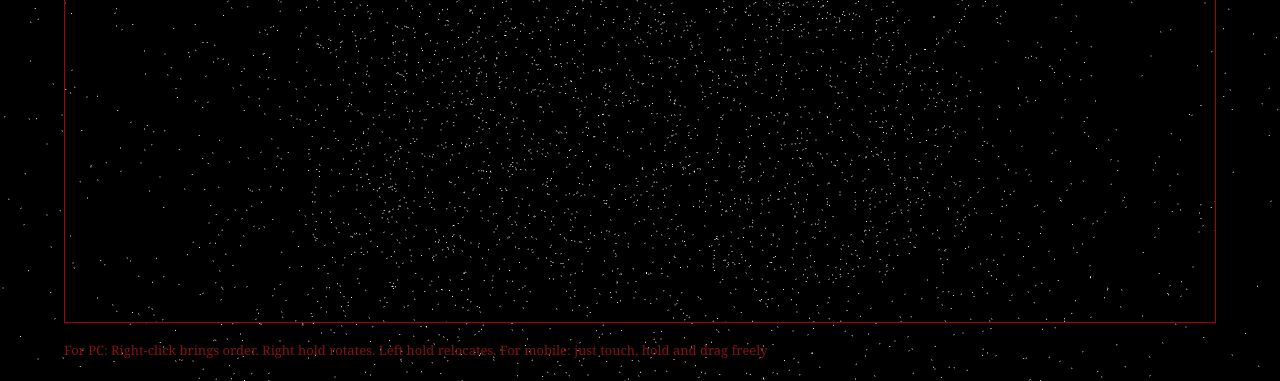
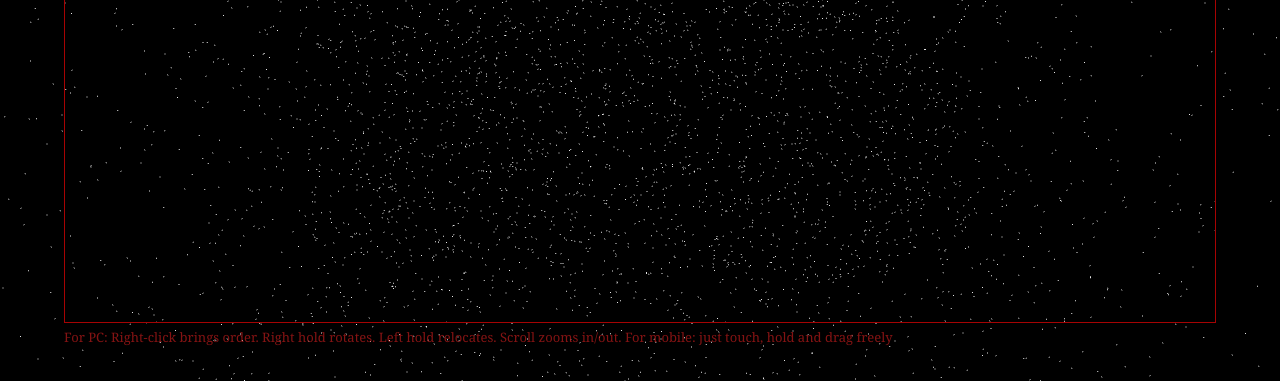
Before and after one commit to ElifnurCiftci/order-ab-chaos, a website built with Vite: page index.html in a window 1280 px wide. Shown: the part 437-818 px from the top of the page. Built offline with nearby package versions, Linux system fonts and the light colour scheme; animation ran at ten frames a second.

Commit message:
index fix again

```diff
--- a/index.html
+++ b/index.html
@@ -43,6 +43,9 @@
             color: rgba(174, 25, 25, 0.755);
             font-family: Georgia, serif;
             pointer-events: none;
+            max-width: 80vw;
+            word-wrap: break-word;
+            margin: 0;
         }
         #copyright {
             position: absolute;
@@ -59,7 +62,7 @@
     <div id="frame"></div>
     <div id="text">Order Ab Chaos</div>
     <script type="module" src="src/main.js"></script>
-    <p id="info">For PC: Right-click brings order. Right hold rotates. Left hold relocates. For mobile: just touch, hold and drag freely</p>
+    <p id="info">For PC: Right-click brings order. Right hold rotates. Left hold relocates. Scroll zooms in/out. For mobile: just touch, hold and drag freely</p>
     <div id="copyright">© Elifnur Çiftçi</div>
 
     <script>
```
